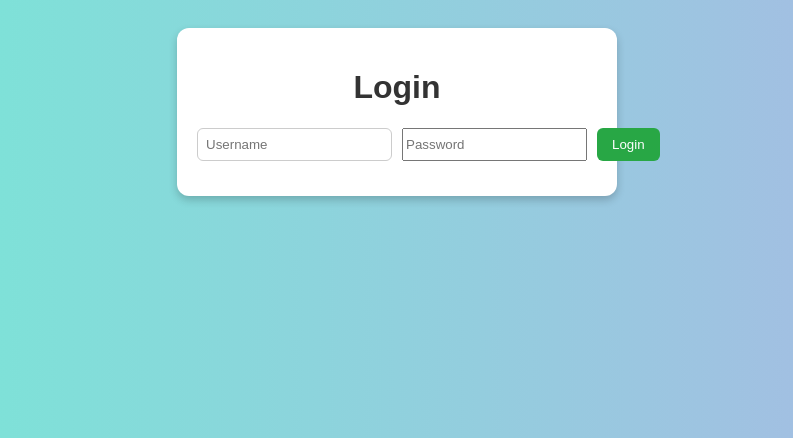
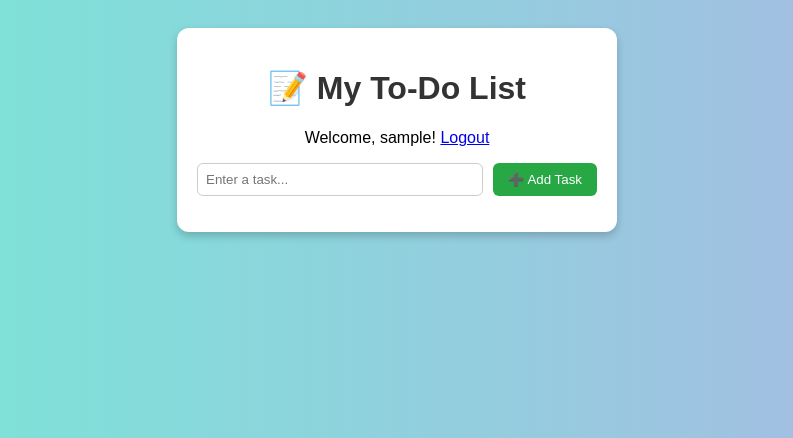
Before and after one commit to acecode101/todo-app-with-authentication, a Flask app: page / in a window 1280 px wide. Shown: the top 438 px of the page, without its empty margins (243-1036 px from the left). Run offline with Flask 3, Linux system fonts and the light colour scheme; the visitor is signed in with stand-in values (Sample User, id 1).

Commit message:
Update index.html

```diff
--- a/templates/index.html
+++ b/templates/index.html
@@ -3,26 +3,28 @@
 <head>
     <meta charset="UTF-8">
     <meta name="viewport" content="width=device-width, initial-scale=1.0">
-    <title>Login</title>
+    <title>To-Do List</title>
     <link rel="stylesheet" href="{{ url_for('static', filename='style.css') }}">
 </head>
 <body>
     <div class="container">
-        <h1>Login</h1>
-        <form action="/login" method="post">
-            <input type="text" name="username" placeholder="Username" required>
-            <input type="password" name="password" placeholder="Password" required>
-            <button type="submit">Login</button>
+        <h1>📝 My To-Do List</h1>
+        <p>Welcome, {{ session['username'] }}! <a href="/logout">Logout</a></p>
+        <form action="/add" method="post">
+            <input type="text" name="task" placeholder="Enter a task..." required>
+            <button type="submit">➕ Add Task</button>
         </form>
-        {% with messages = get_flashed_messages(with_categories=true) %}
-            {% if messages %}
-                <ul>
-                    {% for category, message in messages %}
-                        <li class="alert">{{ message }}</li>
-                    {% endfor %}
-                </ul>
-            {% endif %}
-        {% endwith %}
+        <ul>
+            {% for task in tasks %}
+            <li class="{{ 'completed' if task.done else '' }}">
+                {{ task.task }}
+                <div class="actions">
+                    <a href="/complete/{{ loop.index0 }}" class="complete-btn">✔</a>
+                    <a href="/delete/{{ loop.index0 }}" class="delete-btn">❌</a>
+                </div>
+            </li>
+            {% endfor %}
+        </ul>
     </div>
 </body>
 </html>
```
